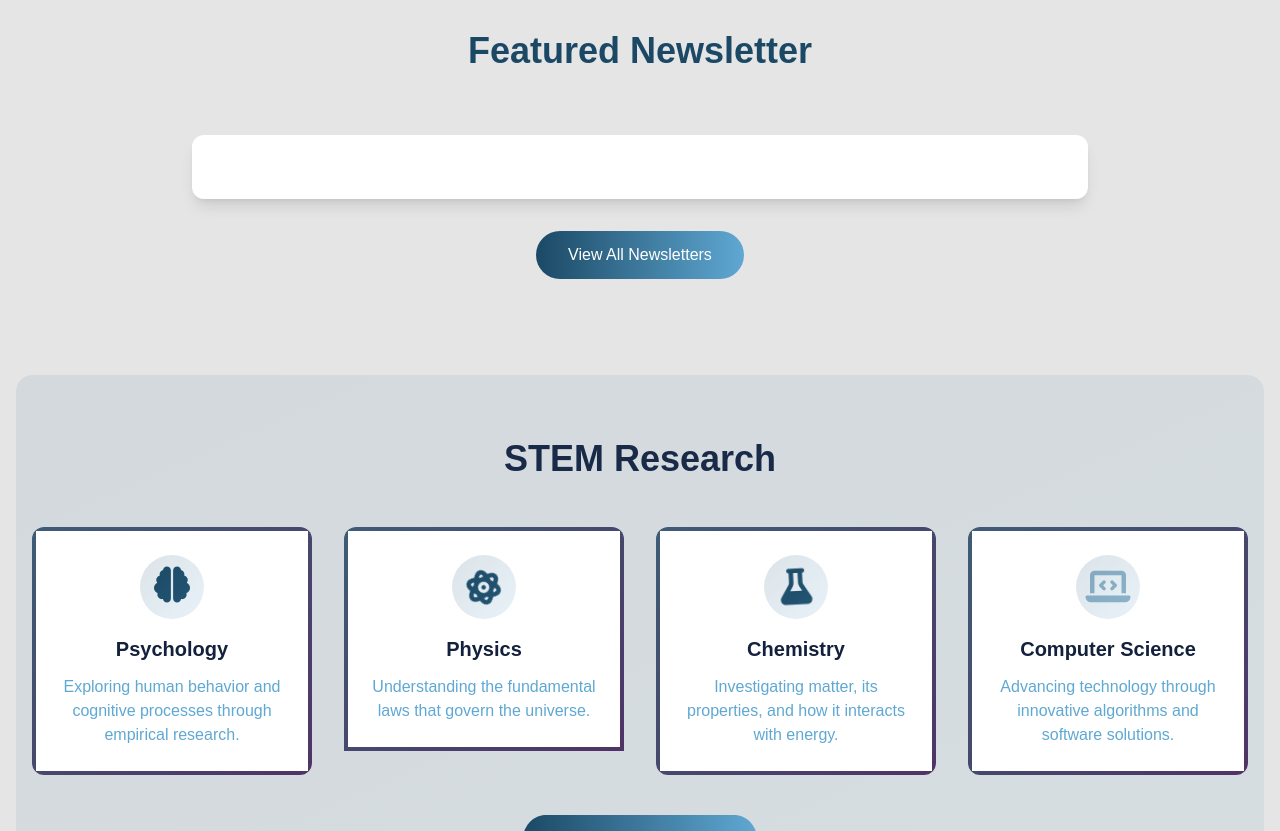
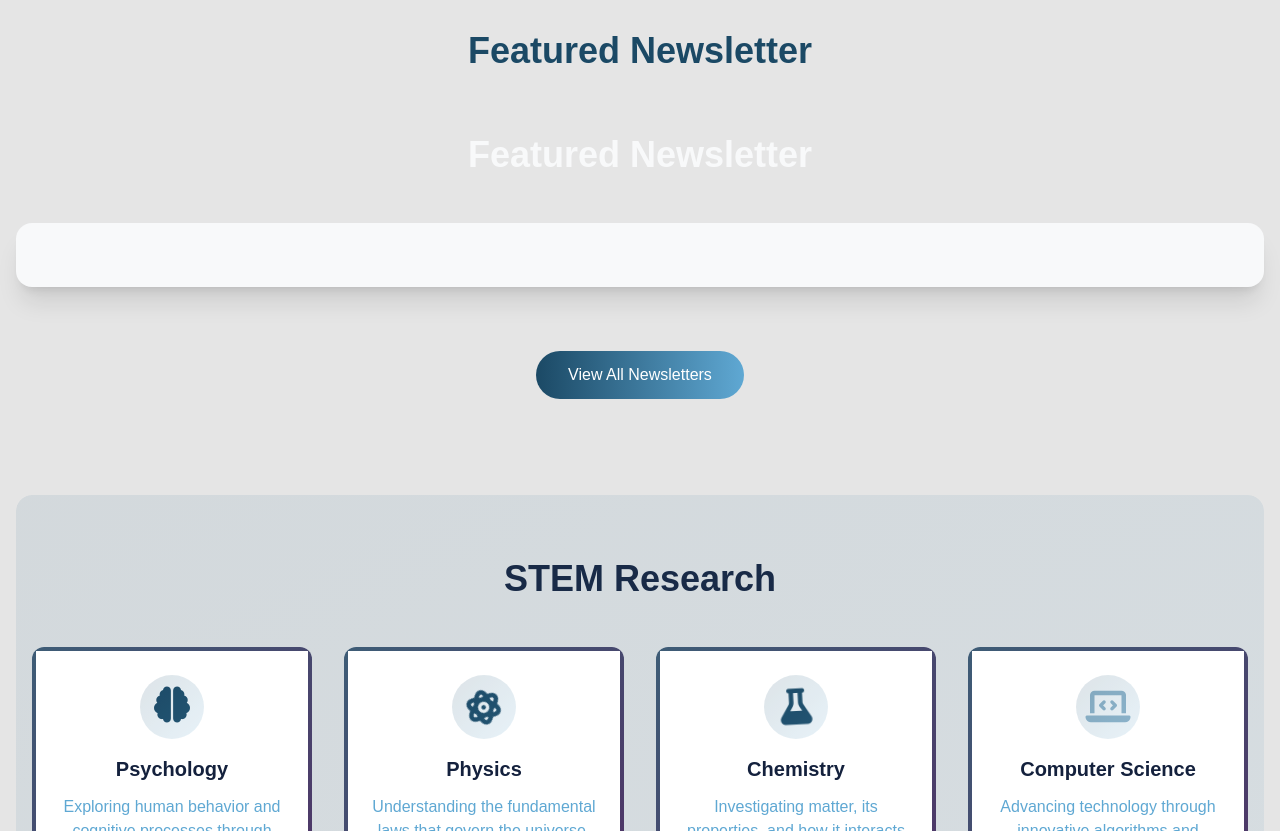
Before and after one commit to Nikit-79/PixelPulse, a plain HTML site: page index.html in a window 1280 px wide. Shown: the part 1120-1951 px from the top of the page. Drawn offline with nearby package versions, Linux system fonts and the light colour scheme.

Commit message:
Update index.html
fix featured newsletter

```diff
--- a/index.html
+++ b/index.html
@@ -248,8 +248,10 @@
       <!-- Newsletter Section -->
       <section class="my-24">
         <h2 class="text-4xl font-bold text-center text-chambray mb-16">Featured Newsletter</h2>
-        <div id="featured-newsletter" class="max-w-4xl mx-auto bg-white rounded-xl shadow-lg p-8 transform hover:-translate-y-1 transition duration-300">
-          <!-- Newsletter content will be dynamically added here -->
+        <!-- Featured Newsletter -->
+        <div id="featured-newsletter" class="mb-16">
+            <h2 class="text-4xl font-bold text-center text-stardust mb-12 animate-fade-in">Featured Newsletter</h2>
+            <div id="featured-content" class="bg-stardust rounded-2xl p-8 shadow-xl"></div>
         </div>
         <div class="text-center mt-8">
           <a href="#newsletters.html" class="inline-block bg-gradient-to-r from-chambray to-silverlake text-white px-8 py-3 rounded-full font-medium hover:transform hover:-translate-y-1 transition duration-300">
```
